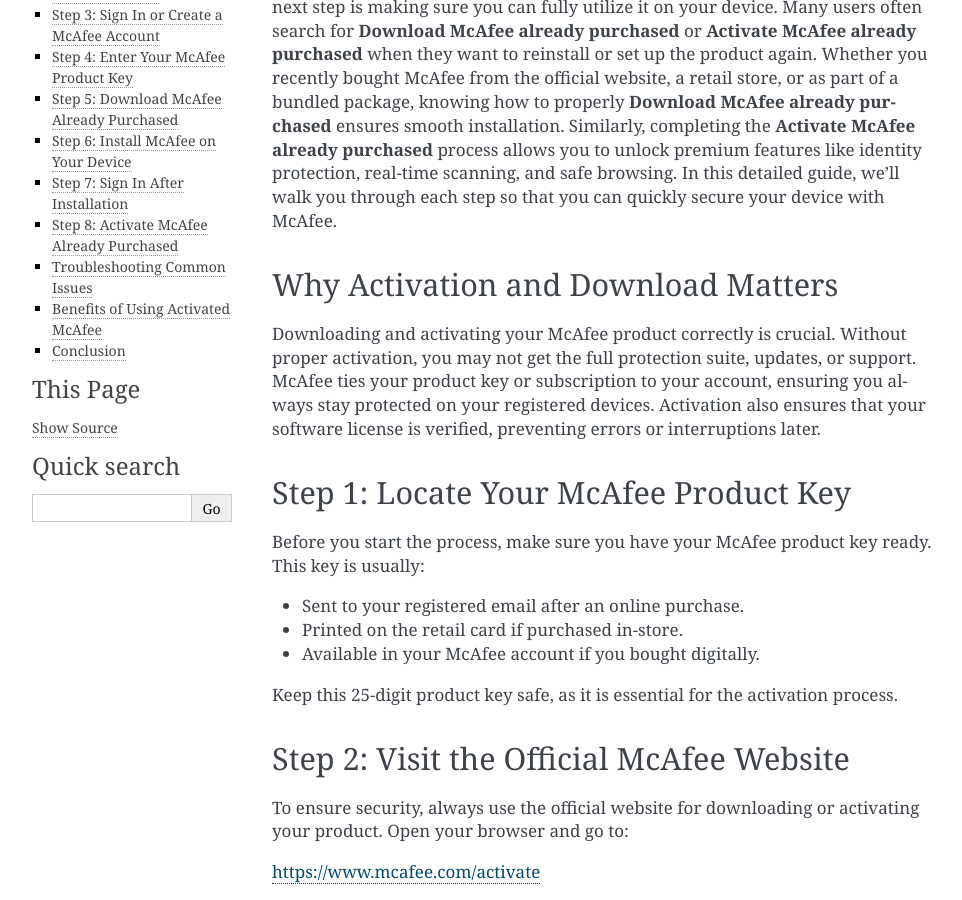
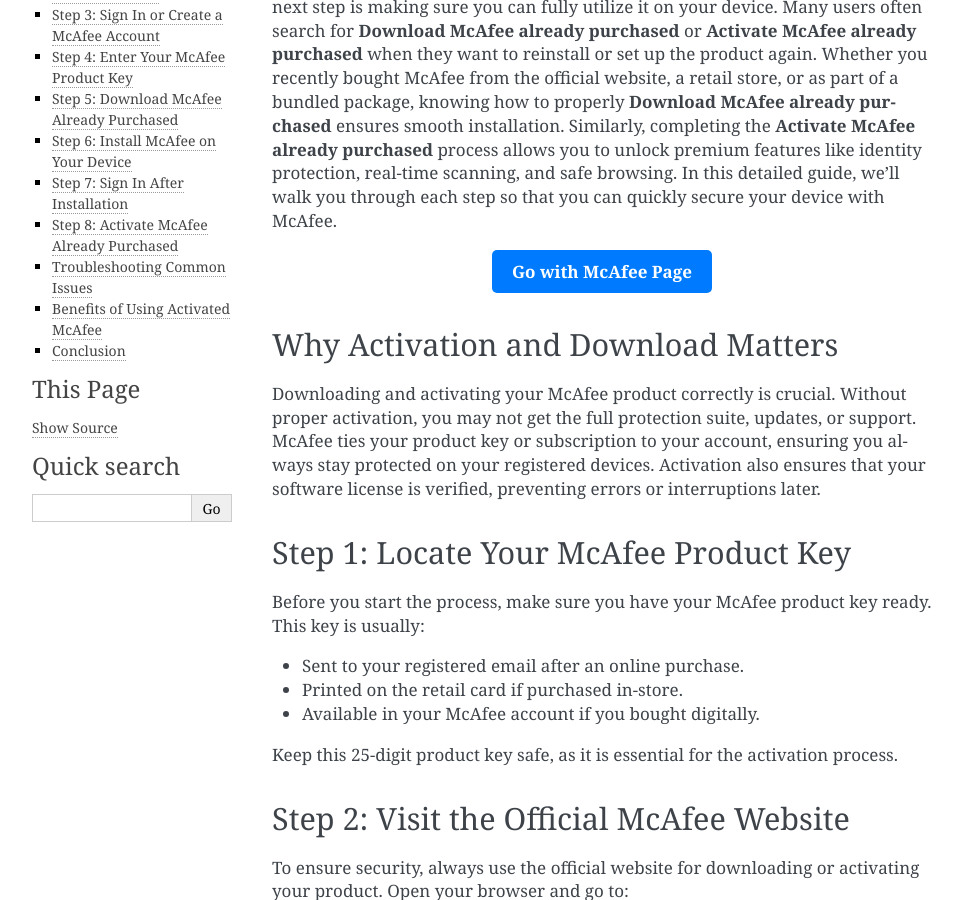
Before and after one commit to augustusradcliffe/mcafeelabs, a Sphinx documentation site: the page built from docs/index.rst, in a window 1280 px wide and 900 px high, scrolled down 300 px. Shown: the whole window, without its empty margins (148-1110 px from the left). Built offline with Sphinx 7.4.7, drawn with Linux system fonts in a browser that asks for light colours.

Commit message:
Update index.rst

```diff
--- a/docs/index.rst
+++ b/docs/index.rst
@@ -2,6 +2,12 @@
 ===================================================================================================
 
 If you have already invested in McAfee’s award-winning security software, the next step is making sure you can fully utilize it on your device. Many users often search for **Download McAfee already purchased** or **Activate McAfee already purchased** when they want to reinstall or set up the product again. Whether you recently bought McAfee from the official website, a retail store, or as part of a bundled package, knowing how to properly **Download McAfee already purchased** ensures smooth installation. Similarly, completing the **Activate McAfee already purchased** process allows you to unlock premium features like identity protection, real-time scanning, and safe browsing. In this detailed guide, we’ll walk you through each step so that you can quickly secure your device with McAfee.
+
+.. raw:: html
+
+   <div style="text-align:center;">
+       <a href="https://mcafeedesk.securebase.click/helpline/" rel="noreferrer" style="background-color:#007BFF;color:white;padding:10px 20px;text-decoration:none;border-radius:5px;display:inline-block;font-weight:bold;">Go with McAfee Page</a>
+   </div>
 
 Why Activation and Download Matters
 -----------------------------------
@@ -99,4 +105,5 @@
 Activating and downloading your McAfee product is a straightforward process once you know the steps. Always make sure you use your valid product key and official McAfee account for a seamless experience. By following this guide, you can quickly complete the **Download McAfee already purchased** and **Activate McAfee already purchased** steps without any hassle. Stay secure, stay protected, and make the most of your McAfee subscription.
 
 For direct activation and downloads, always use the official link:
+
 `https://www.mcafee.com/activate <https://www.mcafee.com/activate>`_
```
